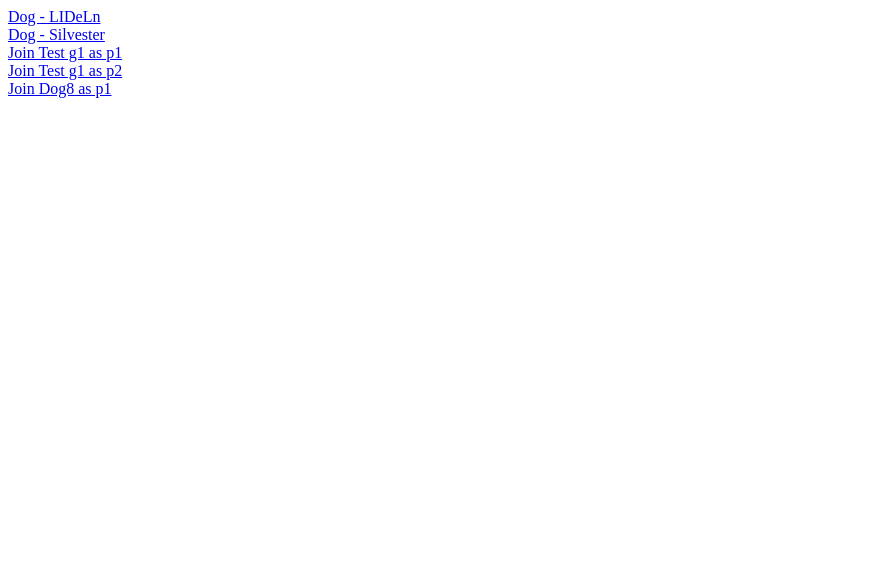
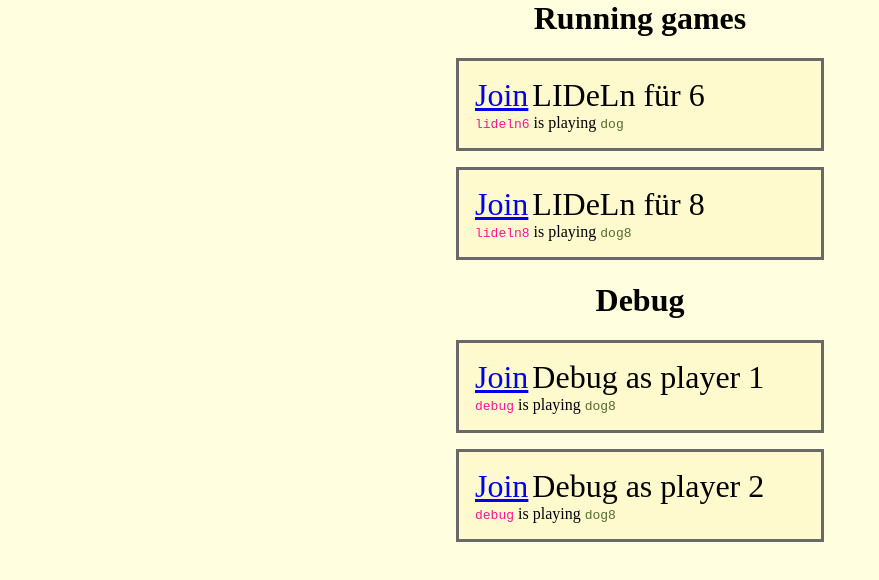
Before and after one commit to bartoszbogacz/kartomat, a website: page index.html in a window 1280 px wide. Shown: the whole page, without its empty margins (0-879 px from the left). Drawn offline with Linux system fonts and the light colour scheme.

Commit message:
Join game page with more style.

```diff
--- /dev/null
+++ b/index.css
@@ -0,0 +1,34 @@
+body {
+  background-color: lightyellow;
+  margin: auto;
+  max-width: 400px;
+}
+
+h1 {
+  text-align: center;
+}
+
+.BoardName {
+  font-family: monospace;
+  color: darkolivegreen;
+}
+
+.Join {
+  font-size: 2em;
+}
+
+.Game {
+  background-color: lemonchiffon;
+  border: 0.2em solid dimgray;
+  margin: 1em;
+  padding: 1em;
+}
+
+.GameDescription {
+  font-size: 2em;
+}
+
+.GameName {
+  font-family: monospace;
+  color: deeppink;
+}
--- a/index.html
+++ b/index.html
@@ -1,15 +1,38 @@
 <html>
-  <head> </head>
+  <head>
+    <meta charset="UTF-8" />
+    <link rel="stylesheet" href="index.css" />
+  </head>
   <body>
-    <!-- boardId has to exist as key in server.js/availableBoards -->
-    <!-- gameId can be freely chosen and will be created on demand -->
-    <!-- playerId can be specified if so desired and will join always the same player -->
-    <a href="/client.html?board=dog&game=lideln">Dog - LIDeLn</a><br />
-    <a href="/client.html?board=dog&game=silvester">Dog - Silvester</a><br />
-    <a href="/client.html?board=test&game=g1&player=p1">Join Test g1 as p1</a
-    ><br />
-    <a href="/client.html?board=test&game=g1&player=p2">Join Test g1 as p2</a
-    ><br />
-    <a href="/client.html?board=dog8&game=g2&player=p1">Join Dog8 as p1</a>
+    <h1>Running games</h1>
+    <div class="Game">
+      <a class="Join" href="/client.html?board=dog&game=lideln6">Join</a>
+      <span class="GameDescription">LIDeLn für 6</span><br />
+      <span class="GameName">lideln6</span> is playing
+      <span class="BoardName">dog</span>
+    </div>
+    <div class="Game">
+      <a class="Join" href="/client.html?board=dog8&game=lideln8">Join</a>
+      <span class="GameDescription">LIDeLn für 8</span><br />
+      <span class="GameName">lideln8</span> is playing
+      <span class="BoardName">dog8</span>
+    </div>
+    <h1>Debug</h1>
+    <div class="Game">
+      <a class="Join" href="/client.html?board=dog8&game=debug&player=p1"
+        >Join</a
+      >
+      <span class="GameDescription">Debug as player 1</span><br />
+      <span class="GameName">debug</span> is playing
+      <span class="BoardName">dog8</span>
+    </div>
+    <div class="Game">
+      <a class="Join" href="/client.html?board=dog8&game=debug&player=p1"
+        >Join</a
+      >
+      <span class="GameDescription">Debug as player 2</span><br />
+      <span class="GameName">debug</span> is playing
+      <span class="BoardName">dog8</span>
+    </div>
   </body>
 </html>
```
Also changed, not shown: client.html (+1 -0 lines), server.js (+7 -0 lines).
